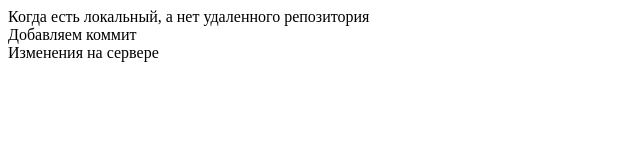
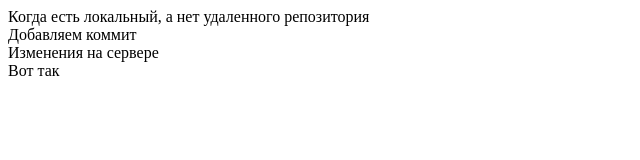
Before and after one commit to DobriKuznec/special-app, a plain HTML site: page index.html in a window 1280 px wide. Shown: the full height of the page, 0-640 px from the left. Drawn offline with Linux system fonts and the light colour scheme.

Commit message:
вот так

```diff
--- a/index.html
+++ b/index.html
@@ -10,5 +10,6 @@
     <div>Когда есть локальный, а нет удаленного репозитория</div>
     <div>Добавляем коммит</div>
     <div>Изменения на сервере</div>
+    <div>Вот так</div>
 </body>
 </html>
```
